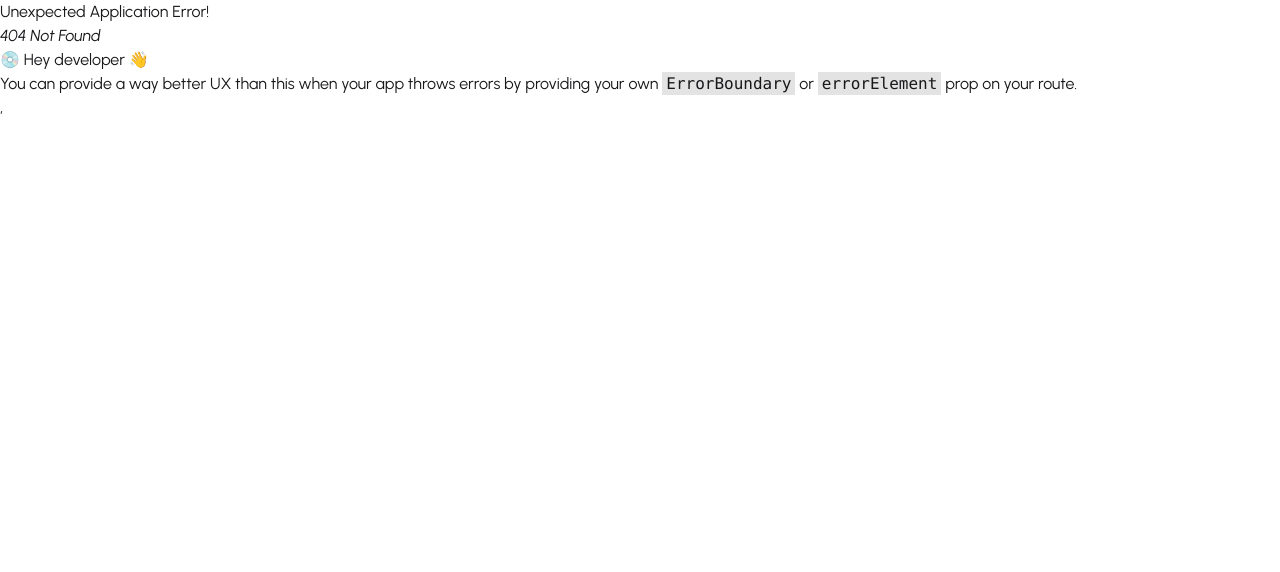
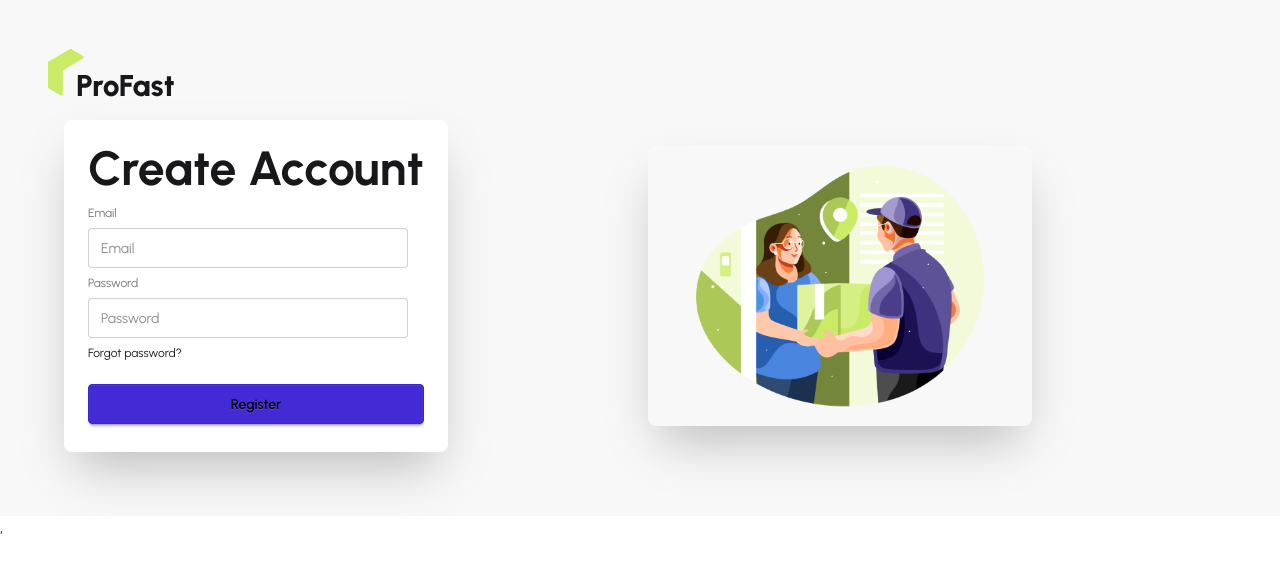
Before and after one commit to Saad7890-web/Parcel-Delivery-And-Tracking-System-frontend, a React (Vite) app in the folder parcel-delivery-and-tracking/: page /register in a window 1280 px wide. Before the commit this address had no page. Shown: the top 572 px of the page. Built offline with nearby package versions, Linux system fonts and the light colour scheme.

Commit message:
created registration and login form using react hook

```diff
--- a/parcel-delivery-and-tracking/package.json
+++ b/parcel-delivery-and-tracking/package.json
@@ -15,6 +15,7 @@
     "react": "^19.2.0",
     "react-dom": "^19.2.0",
     "react-fast-marquee": "^1.6.5",
+    "react-hook-form": "^7.69.0",
     "react-icons": "^5.5.0",
     "react-responsive-carousel": "^3.2.23",
     "react-router": "^7.11.0",
--- /dev/null
+++ b/parcel-delivery-and-tracking/src/layout/AuthLayout.jsx
@@ -0,0 +1,22 @@
+import { Outlet } from "react-router";
+import authImage from "../assets/authImage.png";
+import ProfastLogo from "../pages/shared/ProfastLogo";
+const AuthLayout = () => {
+  return (
+    <div className="p-12 bg-base-200">
+      <div>
+        <ProfastLogo></ProfastLogo>
+      </div>
+      <div className="hero-content flex-col lg:flex-row-reverse">
+        <div className="flex-1">
+          <img src={authImage} className="max-w-sm rounded-lg shadow-2xl" />
+        </div>
+        <div className="flex-1">
+          <Outlet></Outlet>
+        </div>
+      </div>
+    </div>
+  );
+};
+
+export default AuthLayout;
--- /dev/null
+++ b/parcel-delivery-and-tracking/src/pages/Authentication/Login/Login.jsx
@@ -0,0 +1,49 @@
+import { useForm } from "react-hook-form";
+
+const Login = () => {
+  const {
+    register,
+    handleSubmit,
+    formState: { errors },
+  } = useForm();
+
+  const onSubmit = (data) => {
+    console.log(data);
+  };
+  return (
+    <div>
+      <form onSubmit={handleSubmit(onSubmit)}>
+        <fieldset className="fieldset">
+          <label className="label">Email</label>
+          <input
+            type="email"
+            {...register("email")}
+            className="input"
+            placeholder="Email"
+          />
+          <label className="label">Password</label>
+          <input
+            type="password"
+            {...register("password", { required: true, minLength: 6 })}
+            className="input"
+            placeholder="Password"
+          />
+          {errors.password?.type === "required" && (
+            <p className="text-red-500">Password is required</p>
+          )}
+          {errors.password?.type === "minLength" && (
+            <p className="text-red-500">
+              Password must be at least 6 characters
+            </p>
+          )}
+          <div>
+            <a className="link link-hover">Forgot password?</a>
+          </div>
+        </fieldset>
+        <button className="btn btn-neutral mt-4">Login</button>
+      </form>
+    </div>
+  );
+};
+
+export default Login;
--- /dev/null
+++ b/parcel-delivery-and-tracking/src/pages/Authentication/Register/Register.jsx
@@ -0,0 +1,59 @@
+import { useForm } from "react-hook-form";
+
+const Register = () => {
+  const {
+    register,
+    handleSubmit,
+    formState: { errors },
+  } = useForm();
+
+  const onSubmit = (data) => {
+    console.log(data);
+  };
+  return (
+    <div className="card bg-base-100 w-full max-w-sm shrink-0 shadow-2xl">
+      <div className="card-body">
+        <h1 className="text-5xl font-bold">Create Account</h1>
+        <form onSubmit={handleSubmit(onSubmit)}>
+          <fieldset className="fieldset">
+            <label className="label">Email</label>
+            <input
+              type="email"
+              {...register("email", { required: true })}
+              className="input"
+              placeholder="Email"
+            />
+            {errors.email?.type === "required" && (
+              <p className="text-red-500">Email is required</p>
+            )}
+
+            <label className="label">Password</label>
+            <input
+              type="password"
+              {...register("password", { required: true, minLength: 6 })}
+              className="input"
+              placeholder="Password"
+            />
+            {errors.password?.type === "required" && (
+              <p className="text-red-500">Password is required</p>
+            )}
+            {errors.password?.type === "minLength" && (
+              <p className="text-red-500">
+                Password must be at least 6 characters
+              </p>
+            )}
+
+            <div>
+              <a className="link link-hover">Forgot password?</a>
+            </div>
+            <button className="btn btn-primary text-black mt-4">
+              Register
+            </button>
+          </fieldset>
+        </form>
+      </div>
+    </div>
+  );
+};
+
+export default Register;
--- a/parcel-delivery-and-tracking/src/router/router.jsx
+++ b/parcel-delivery-and-tracking/src/router/router.jsx
@@ -1,5 +1,8 @@
 import { createBrowserRouter } from "react-router";
+import AuthLayout from "../layout/AuthLayout";
 import RootLayout from "../layout/RootLayout";
+import Login from "../pages/Authentication/Login/Login";
+import Register from "../pages/Authentication/Register/Register";
 import Home from "../pages/Home/Home/Home";
 export const router = createBrowserRouter([
   {
@@ -12,4 +15,18 @@
       },
     ],
   },
+  {
+    path: "/",
+    Component: AuthLayout,
+    children: [
+      {
+        path: "login",
+        Component: Login,
+      },
+      {
+        path: "register",
+        Component: Register,
+      },
+    ],
+  },
 ]);
```
Also changed, not shown: 1 other file (tests, documents, lock files or other folders).
